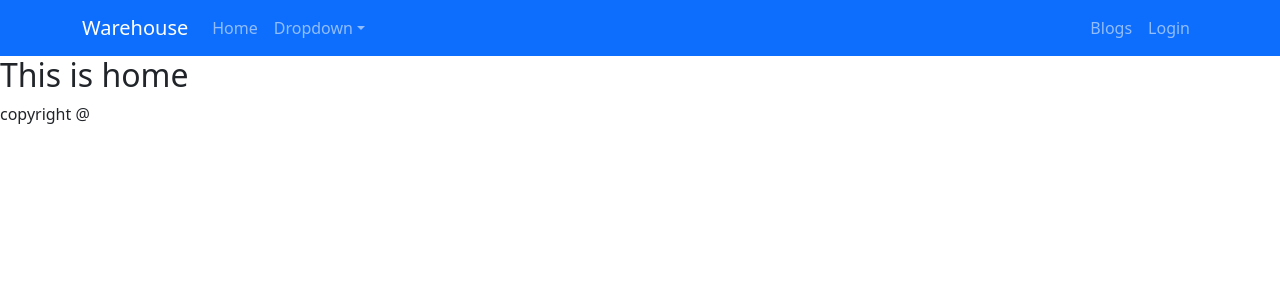
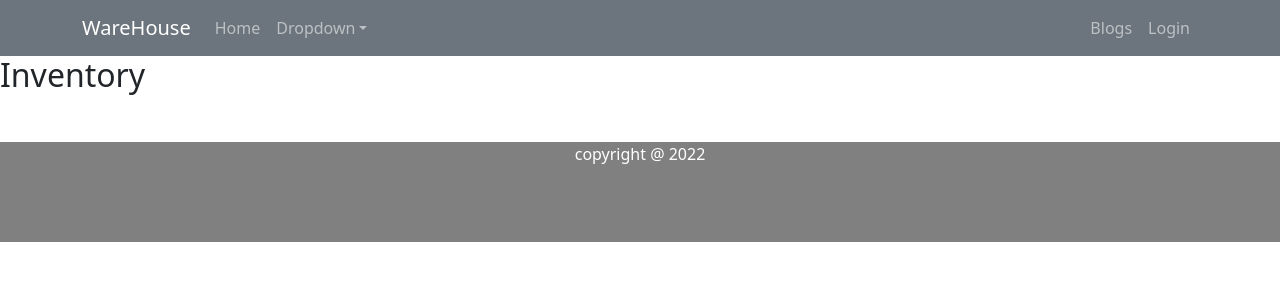
Before and after one commit to BrishtiShil/warehouse-management-client-side, a React (Create React App) app: page / in a window 1280 px wide. Shown: the top 300 px of the page. Built offline with nearby package versions, Linux system fonts and the light colour scheme.

Commit message:
website meaningfull

```diff
--- a/public/index.html
+++ b/public/index.html
@@ -1,14 +1,12 @@
 <!DOCTYPE html>
 <html lang="en">
+
 <head>
   <meta charset="utf-8" />
   <link rel="icon" href="%PUBLIC_URL%/favicon.ico" />
   <meta name="viewport" content="width=device-width, initial-scale=1" />
   <meta name="theme-color" content="#000000" />
-    <meta
-      name="description"
-      content="Web site created using create-react-app"
-    />
+  <meta name="description" content="Web site created using create-react-app" />
   <link rel="apple-touch-icon" href="%PUBLIC_URL%/logo192.png" />
   <!--
       manifest.json provides metadata used when your web app is installed on a
@@ -24,8 +22,9 @@
       work correctly both with client-side routing and a non-root public URL.
       Learn how to configure a non-root public URL by running `npm run build`.
     -->
-    <title>React App</title>
+  <title>Warehouse Management</title>
 </head>
+
 <body>
   <noscript>You need to enable JavaScript to run this app.</noscript>
   <div id="root"></div>
@@ -40,4 +39,5 @@
       To create a production bundle, use `npm run build` or `yarn build`.
     -->
 </body>
+
 </html>
--- a/src/Pages/Home/Home/Home.js
+++ b/src/Pages/Home/Home/Home.js
@@ -1,9 +1,10 @@
 import React from 'react';
+import Inventory from '../../Inventory/Inventory';
 
 const Home = () => {
     return (
         <div>
-            <h2>This is home</h2>
+            <Inventory></Inventory>
         </div>
     );
 };
--- /dev/null
+++ b/src/Pages/Inventory/Inventory.js
@@ -0,0 +1,11 @@
+import React from 'react';
+
+const Inventory = () => {
+    return (
+        <div>
+            <h2>Inventory</h2>
+        </div>
+    );
+};
+
+export default Inventory;
--- /dev/null
+++ b/src/Pages/Shared/Footer/Footer.css
@@ -0,0 +1,8 @@
+.footer {
+    bottom: 0;
+    width: 100%;
+    height: 100px;
+    text-align: center;
+    background-color: gray;
+    color: white;
+}
--- a/src/Pages/Shared/Footer/Footer.js
+++ b/src/Pages/Shared/Footer/Footer.js
@@ -1,9 +1,12 @@
 import React from 'react';
+import './Footer.css';
 
 const Footer = () => {
+    const today = new Date();
+    const year = today.getFullYear();
     return (
-        <footer>
-            <p>copyright @</p>
+        <footer className='footer '>
+            <p className='my-5'>copyright @ {year}</p>
         </footer>
     );
 };
--- a/src/Pages/Shared/Header/Header.js
+++ b/src/Pages/Shared/Header/Header.js
@@ -1,13 +1,14 @@
 import React from 'react';
 import { Container, Nav, Navbar, NavDropdown } from 'react-bootstrap';
 import { Link } from 'react-router-dom';
-
 const Header = () => {
     return (
         <>
-            <Navbar collapseOnSelect expand="lg" sticky='top' bg="primary" variant="dark">
+            <Navbar collapseOnSelect expand="lg" sticky='top' bg="secondary" variant="dark">
                 <Container>
-                    <Navbar.Brand as={Link} to="/">Warehouse</Navbar.Brand>
+                    <Navbar.Brand as={Link} to="/">
+                        WareHouse
+                    </Navbar.Brand>
                     <Navbar.Toggle aria-controls="responsive-navbar-nav" />
                     <Navbar.Collapse id="responsive-navbar-nav">
                         <Nav className="me-auto">
--- a/src/Pages/Shared/NotFound/NotFound.js
+++ b/src/Pages/Shared/NotFound/NotFound.js
@@ -4,7 +4,7 @@ import error from '../../../images/error.png';
 const NotFound = () => {
     return (
         <div>
-            <h2 className='text-primary text-center'>This site can't be reached</h2>
+            <h2 className='text-secondary text-center my-5 mb-0'>This site can't be reached</h2>
             <img className='mx-auto d-block' src={error} alt="" />
         </div>
     );
```
Also changed, not shown: src/Pages/Inventory/Inventory.css (added), src/images/error1 (2).png (deleted), 1 other file (tests, documents, lock files or other folders). Lines whose indentation alone changed are shown as unchanged.
